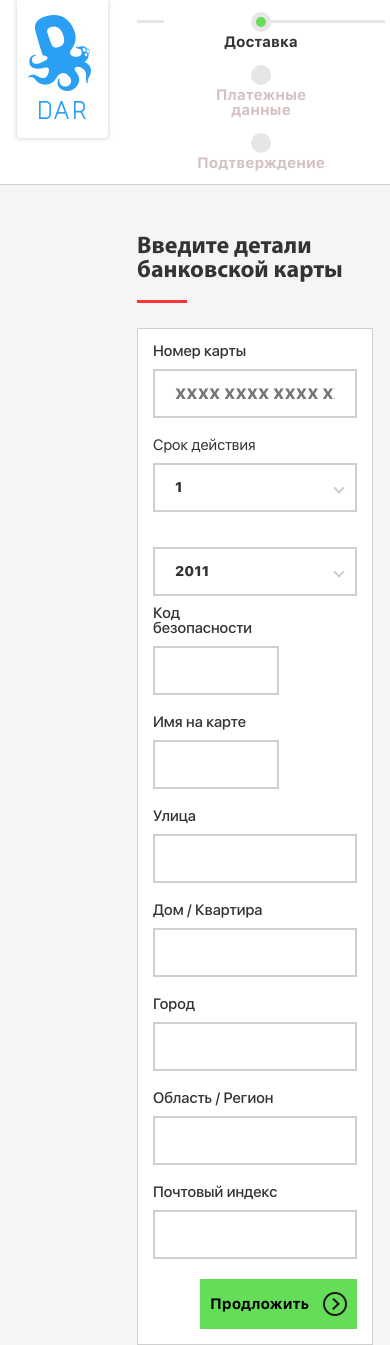
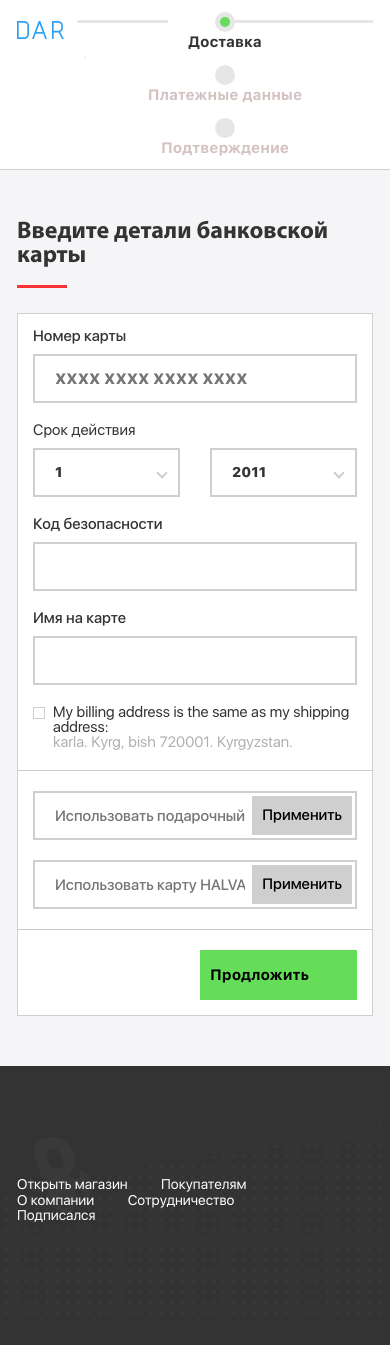
Before and after one commit to webonyx-ru/Dar, a plain HTML site: page html/order2.html in a window 390 px wide. Shown: the top 1345 px of the page. Drawn offline with nearby package versions, Linux system fonts and the light colour scheme; files whose address does not match are found by name.

Commit message:
order pages final

```diff
--- a/html/order2.html
+++ b/html/order2.html
@@ -42,7 +42,7 @@
 									</label>
 								</div>
 							</div>
-							<div class="col-sm-2">
+							<div class="col-sm-2 col-xs-6">
 								<p class="mb10 field-caption fz15">Срок действия</p>
 								<div class="mb10">
 									<select class="selectpicker db">
@@ -60,9 +60,9 @@
 									</select>
 								</div>
 							</div>
-							<div class="col-sm-2">
+							<div class="col-sm-2 col-xs-6 mb20">
 								<p class="mb10 field-caption fz15">&nbsp;</p>
-								<div class="mb10">
+								<div>
 									<select class="selectpicker db">
 										<option value="">2011</option>
 										<option value="">2012</option>
@@ -72,7 +72,7 @@
 							</div>
 						</div>
 						<div class="field-group mb20 row">
-							<div class="col-xs-8">
+							<div class="col-sm-8">
 								<p class="field-caption ffm fz15 mb10">Код безопасности</p>
 								<label class="field-wrapper posr db">
 									<input type="text" class="field-input">
@@ -81,45 +81,28 @@
 							</div>
 						</div>
 						<div class="field-group mb20 row">
-							<div class="col-xs-8">
+							<div class="col-sm-8">
 								<p class="field-caption ffm fz15 mb10">Имя на карте</p>
 								<label class="field-wrapper posr db">
 									<input type="text" class="field-input">
 								</label>
 							</div>
 						</div>
-						<div class="row clearfix">
-							<div class="col-sm-8 mb20">
-								<p class="field-caption ffm fz15 mb10">Улица</p>
-								<div class="field-wrapper">
-									<input type="text" class="field-input">
-								</div>
+						<div class="order-page__checkbox-step3__wrapper mb20">
+							<label class="fz15">
+								<input type="checkbox" class="custom-hidden"> <i class="checkbox-detector dib"></i>
+								<p>My billing address is the same as my shipping address:</p>
+								<p class="grey-text">karla. Kyrg, bish 720001. Kyrgyzstan.</p>
+							</label>
+						</div>
+						<div class="order-page__step2-section mb20">
+							<div class="input-empty-wrapper mb20">
+								<input class="input-empty coupon-input" placeholder="Использовать подарочный сертификат магазина" type="text">
+								<a href="#" class="grey-button coupon-submit-button">Применить</a>
 							</div>
-							<div class="col-sm-4 mb20">
-								<p class="field-caption ffm fz15 mb10">Дом / Квартира</p>
-								<div class="field-wrapper">
-									<input type="text" class="field-input">
-								</div>
-							</div>
-						</div>
-						<div class="row clearfix">
-							<div class="col-sm-4 mb20">
-								<p class="field-caption ffm fz15 mb10">Город</p>
-								<div class="field-wrapper">
-									<input type="text" class="field-input">
-								</div>
-							</div>
-							<div class="col-sm-4 mb20">
-								<p class="field-caption ffm fz15 mb10">Область / Регион</p>
-								<div class="field-wrapper">
-									<input type="text" class="field-input">
-								</div>
-							</div>
-							<div class="col-sm-4 mb20">
-								<p class="field-caption ffm fz15 mb10">Почтовый индекс</p>
-								<div class="field-wrapper">
-									<input type="text" class="field-input">
-								</div>
+							<div class="input-empty-wrapper">
+								<input class="input-empty coupon-input" placeholder="Использовать карту HALVA" type="text">
+								<a href="#" class="grey-button coupon-submit-button">Применить</a>
 							</div>
 						</div>
 						<div class="text-right">
--- a/html/sass/icons.sass
+++ b/html/sass/icons.sass
@@ -193,6 +193,14 @@
 	+s(icon-paypal)
 	vertical-align: middle
 
+.icon-field-lock
+	+s(icon-field-lock)
+	vertical-align: middle
+	position: absolute
+	top: 50%
+	+transform(translateY(-50%))
+	right: 10px
+
 #reviewStars-input label:hover, #reviewStars-input label:hover ~ label
 	+s(icon-star)
 
--- a/html/sass/main.sass
+++ b/html/sass/main.sass
@@ -16,7 +16,7 @@ body, input, button, textarea
 		border-bottom: 1px solid #cfcfcf
 
 .logo
-	background: url(../images/logo.jpg) no-repeat center center #fff
+	background: url(../images/logo.jpg) no-repeat center bottom #fff
 	display: block
 	width: 91px
 	height: 138px
@@ -605,6 +605,13 @@ section
 
 	&.shadow
 		box-shadow: 3px 3px 2px rgba(0,0,0,0.15)
+
+.grey-button
+	@extend .yellow-button
+	background: #cfcfcf
+
+	&:hover
+		background: #bdbdbd
 
 .start-sell__content
 	@extend .ffb
@@ -1719,6 +1726,7 @@ input.field-input
 
 	&__inner
 		padding-left: 120px
+		+trans()
 
 	&__form
 		background: #fff
@@ -1813,3 +1821,20 @@ input.field-input
 
 .cart__item-image
 	width: 100%
+
+.order-page__checkbox-step3__wrapper
+	position: relative
+	padding-left: 20px
+
+	.checkbox-detector
+		position: absolute
+		top: 2px
+		left: 0
+
+.order-page__step2-section
+	margin-left: -15px
+	margin-right: -15px
+	padding: 20px 15px
+	border: 1px solid #cccccc
+	border-left: none
+	border-right: none
--- a/html/sass/responsive.sass
+++ b/html/sass/responsive.sass
@@ -26,10 +26,19 @@
 	.favorited-other-products__right-text
 		text-align: right
 
+	.top-line__order-cond-item
+		padding-left: 20px
+		padding-right: 20px
 
 @media screen and (max-width: 767px)
 	.favorited-other-products__right-text
 		text-align: center
+
+	.logo
+		height: 40px
+		top: 18px
+		box-shadow: none
+		left: -22px
 
 	.favorited__right-side__company-name
 		margin-bottom: 20px
@@ -124,3 +133,9 @@
 
 	.block-title
 		font-size: 24px
+
+	.order-page__inner
+		padding-left: 0
+
+	.top-line__order-cond
+		padding-left: 60px
```
Also changed, not shown: html/css/icons.css, html/css/main.css, html/css/responsive.css, html/css/style.css, html/images/icons-sa1a9a8d371.png (deleted).
